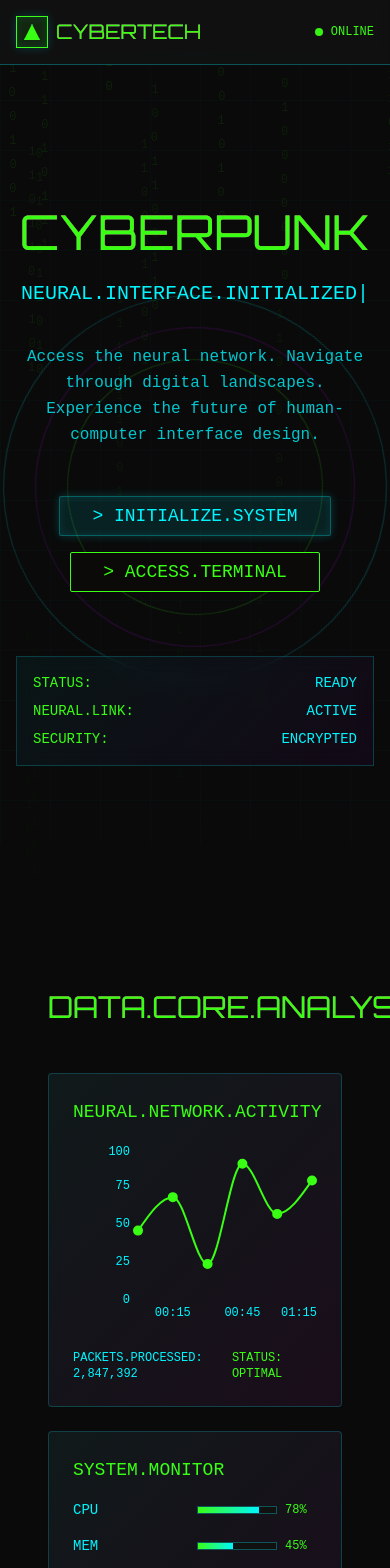
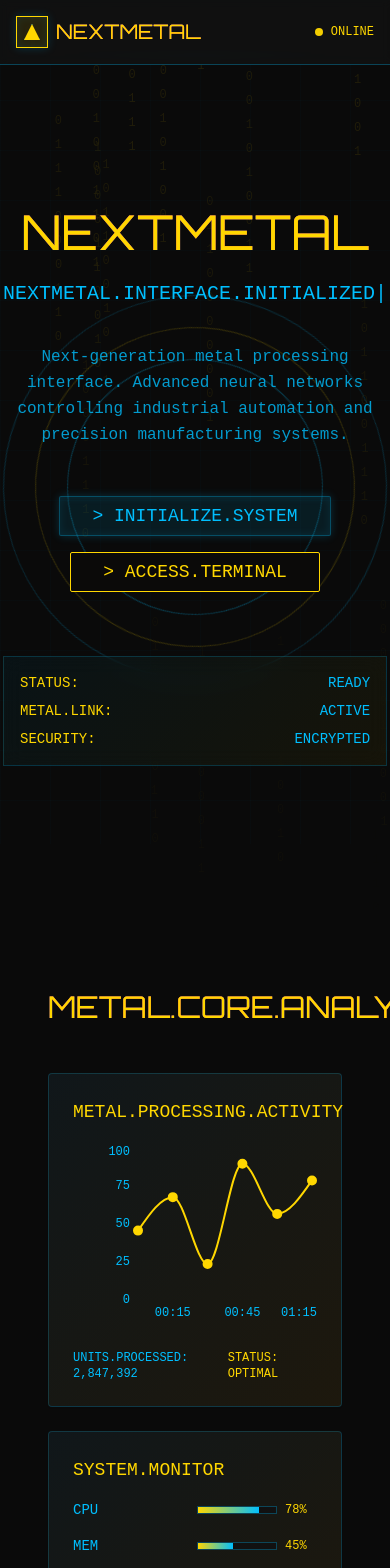
Before and after one commit to fiveoceans-dev/synthwave-interface-forge, a React (Vite) app: page / in a window 390 px wide. Shown: the top 1568 px of the page. Built offline with nearby package versions, Linux system fonts and the light colour scheme.

Commit message:
Refactor: Rebrand to NextMetal
Update the website's branding to NextMetal, using yellow and blue colors.

```diff
--- a/src/components/DataPanels.tsx
+++ b/src/components/DataPanels.tsx
@@ -22,14 +22,14 @@ const DataPanels = () => {
   return (
     <section className="py-20 px-4 relative z-10">
       <div className="container mx-auto">
-        <h2 className="text-3xl font-cyber text-cyber-green text-center mb-12 glitch-text" data-text="DATA.CORE.ANALYSIS">
-          DATA.CORE.ANALYSIS
+        <h2 className="text-3xl font-cyber text-cyber-yellow text-center mb-12 glitch-text" data-text="METAL.CORE.ANALYSIS">
+          METAL.CORE.ANALYSIS
         </h2>
 
         <div className="grid grid-cols-1 md:grid-cols-2 lg:grid-cols-3 gap-6">
           {/* Network Activity Chart */}
           <Card className="cyber-panel p-6 col-span-1 lg:col-span-2">
-            <h3 className="text-cyber-green font-mono text-lg mb-4">NEURAL.NETWORK.ACTIVITY</h3>
+            <h3 className="text-cyber-yellow font-mono text-lg mb-4">METAL.PROCESSING.ACTIVITY</h3>
             <div className="h-48">
               <ResponsiveContainer width="100%" height="100%">
                 <LineChart data={networkData}>
@@ -37,33 +37,33 @@ const DataPanels = () => {
                     dataKey="time"
                     axisLine={false}
                     tickLine={false}
-                    tick={{ fill: '#00f5ff', fontSize: 12 }}
+                    tick={{ fill: '#00bfff', fontSize: 12 }}
                   />
                   <YAxis
                     axisLine={false}
                     tickLine={false}
-                    tick={{ fill: '#00f5ff', fontSize: 12 }}
+                    tick={{ fill: '#00bfff', fontSize: 12 }}
                   />
                   <Line
                     type="monotone"
                     dataKey="value"
-                    stroke="#39ff14"
+                    stroke="#ffd700"
                     strokeWidth={2}
-                    dot={{ fill: '#39ff14', strokeWidth: 2, r: 4 }}
-                    activeDot={{ r: 6, fill: '#00f5ff' }}
+                    dot={{ fill: '#ffd700', strokeWidth: 2, r: 4 }}
+                    activeDot={{ r: 6, fill: '#00bfff' }}
                   />
                 </LineChart>
               </ResponsiveContainer>
             </div>
             <div className="mt-4 flex justify-between text-xs font-mono">
-              <span className="text-cyber-blue">PACKETS.PROCESSED: 2,847,392</span>
-              <span className="text-cyber-green">STATUS: OPTIMAL</span>
+              <span className="text-cyber-blue">UNITS.PROCESSED: 2,847,392</span>
+              <span className="text-cyber-yellow">STATUS: OPTIMAL</span>
             </div>
           </Card>
 
           {/* System Monitor */}
           <Card className="cyber-panel p-6">
-            <h3 className="text-cyber-green font-mono text-lg mb-4">SYSTEM.MONITOR</h3>
+            <h3 className="text-cyber-yellow font-mono text-lg mb-4">SYSTEM.MONITOR</h3>
             <div className="space-y-4">
               {systemData.map((item) => (
                 <div key={item.name} className="flex items-center justify-between">
@@ -71,11 +71,11 @@ const DataPanels = () => {
                   <div className="flex items-center space-x-2">
                     <div className="w-20 h-2 bg-cyber-dark border border-cyber-blue/30 overflow-hidden">
                       <div
-                        className="h-full bg-gradient-to-r from-cyber-green to-cyber-blue transition-all duration-1000"
+                        className="h-full bg-gradient-to-r from-cyber-yellow to-cyber-blue transition-all duration-1000"
                         style={{ width: `${item.value}%` }}
                       />
                     </div>
-                    <span className="text-cyber-green text-xs font-mono w-8">{item.value}%</span>
+                    <span className="text-cyber-yellow text-xs font-mono w-8">{item.value}%</span>
                   </div>
                 </div>
               ))}
@@ -84,19 +84,19 @@ const DataPanels = () => {
 
           {/* Security Status */}
           <Card className="cyber-panel p-6">
-            <h3 className="text-cyber-green font-mono text-lg mb-4">SECURITY.STATUS</h3>
+            <h3 className="text-cyber-yellow font-mono text-lg mb-4">SECURITY.STATUS</h3>
             <div className="space-y-3">
               <div className="flex justify-between items-center">
                 <span className="text-cyber-blue text-sm">FIREWALL</span>
-                <span className="text-cyber-green text-sm">ACTIVE</span>
+                <span className="text-cyber-yellow text-sm">ACTIVE</span>
               </div>
               <div className="flex justify-between items-center">
                 <span className="text-cyber-blue text-sm">ENCRYPTION</span>
-                <span className="text-cyber-green text-sm">256-BIT</span>
+                <span className="text-cyber-yellow text-sm">256-BIT</span>
               </div>
               <div className="flex justify-between items-center">
                 <span className="text-cyber-blue text-sm">INTRUSION</span>
-                <span className="text-cyber-green text-sm">BLOCKED</span>
+                <span className="text-cyber-yellow text-sm">BLOCKED</span>
               </div>
               <div className="flex justify-between items-center">
                 <span className="text-cyber-blue text-sm">ACCESS.LVL</span>
@@ -107,7 +107,7 @@ const DataPanels = () => {
 
           {/* Data Stream */}
           <Card className="cyber-panel p-6 col-span-1 lg:col-span-2">
-            <h3 className="text-cyber-green font-mono text-lg mb-4">DATA.STREAM.ANALYSIS</h3>
+            <h3 className="text-cyber-yellow font-mono text-lg mb-4">METAL.STREAM.ANALYSIS</h3>
             <div className="h-48">
               <ResponsiveContainer width="100%" height="100%">
                 <BarChart data={systemData}>
@@ -115,12 +115,12 @@ const DataPanels = () => {
                     dataKey="name"
                     axisLine={false}
                     tickLine={false}
-                    tick={{ fill: '#00f5ff', fontSize: 12 }}
+                    tick={{ fill: '#00bfff', fontSize: 12 }}
                   />
                   <YAxis
                     axisLine={false}
                     tickLine={false}
-                    tick={{ fill: '#00f5ff', fontSize: 12 }}
+                    tick={{ fill: '#00bfff', fontSize: 12 }}
                   />
                   <Bar
                     dataKey="value"
@@ -128,8 +128,8 @@ const DataPanels = () => {
                   />
                   <defs>
                     <linearGradient id="gradient" x1="0" y1="0" x2="0" y2="1">
-                      <stop offset="0%" stopColor="#39ff14" />
-                      <stop offset="100%" stopColor="#00f5ff" />
+                      <stop offset="0%" stopColor="#ffd700" />
+                      <stop offset="100%" stopColor="#00bfff" />
                     </linearGradient>
                   </defs>
                 </BarChart>
--- a/src/components/HeroSection.tsx
+++ b/src/components/HeroSection.tsx
@@ -5,7 +5,7 @@ import { Button } from '@/components/ui/button';
 const HeroSection = () => {
   const [text, setText] = useState('');
   const [currentIndex, setCurrentIndex] = useState(0);
-  const fullText = 'NEURAL.INTERFACE.INITIALIZED';
+  const fullText = 'NEXTMETAL.INTERFACE.INITIALIZED';
 
   useEffect(() => {
     if (currentIndex < fullText.length) {
@@ -24,8 +24,8 @@ const HeroSection = () => {
         {/* Wireframe sphere */}
         <div className="absolute top-1/2 left-1/2 transform -translate-x-1/2 -translate-y-1/2">
           <div className="w-96 h-96 rounded-full border border-cyber-blue/20 animate-spin" style={{animationDuration: '20s'}} />
-          <div className="absolute inset-8 rounded-full border border-cyber-purple/20 animate-spin" style={{animationDuration: '15s', animationDirection: 'reverse'}} />
-          <div className="absolute inset-16 rounded-full border border-cyber-green/20 animate-spin" style={{animationDuration: '10s'}} />
+          <div className="absolute inset-8 rounded-full border border-cyber-yellow/20 animate-spin" style={{animationDuration: '15s', animationDirection: 'reverse'}} />
+          <div className="absolute inset-16 rounded-full border border-cyber-blue/30 animate-spin" style={{animationDuration: '10s'}} />
         </div>
 
         {/* Matrix rain effect */}
@@ -33,7 +33,7 @@ const HeroSection = () => {
           {Array.from({ length: 20 }).map((_, i) => (
             <div
               key={i}
-              className="absolute text-cyber-green text-xs font-mono animate-matrix-rain"
+              className="absolute text-cyber-yellow text-xs font-mono animate-matrix-rain"
               style={{
                 left: `${Math.random() * 100}%`,
                 animationDelay: `${Math.random() * 2}s`,
@@ -53,8 +53,8 @@ const HeroSection = () => {
       {/* Main Content */}
       <div className="relative z-10 text-center max-w-4xl mx-auto">
         {/* Main Title */}
-        <h1 className="text-5xl md:text-7xl font-cyber text-cyber-green mb-6 glitch-text" data-text="CYBERPUNK">
-          CYBERPUNK
+        <h1 className="text-5xl md:text-7xl font-cyber text-cyber-yellow mb-6 glitch-text" data-text="NEXTMETAL">
+          NEXTMETAL
         </h1>
 
         {/* Subtitle with typing effect */}
@@ -65,8 +65,8 @@ const HeroSection = () => {
 
         {/* Description */}
         <p className="text-cyber-blue/80 mb-12 max-w-2xl mx-auto leading-relaxed">
-          Access the neural network. Navigate through digital landscapes.
-          Experience the future of human-computer interface design.
+          Next-generation metal processing interface. Advanced neural networks controlling
+          industrial automation and precision manufacturing systems.
         </p>
 
         {/* Action Buttons */}
@@ -78,7 +78,7 @@ const HeroSection = () => {
           </Button>
           <Button
             variant="outline"
-            className="border-cyber-green text-cyber-green hover:bg-cyber-green hover:text-cyber-black transition-all duration-300 px-8 py-3 font-mono text-lg"
+            className="border-cyber-yellow text-cyber-yellow hover:bg-cyber-yellow hover:text-cyber-black transition-all duration-300 px-8 py-3 font-mono text-lg"
           >
             &gt; ACCESS.TERMINAL
           </Button>
@@ -87,15 +87,15 @@ const HeroSection = () => {
         {/* Status Display */}
         <div className="cyber-panel p-4 max-w-md mx-auto">
           <div className="flex justify-between items-center text-sm font-mono">
-            <span className="text-cyber-green">STATUS:</span>
+            <span className="text-cyber-yellow">STATUS:</span>
             <span className="text-cyber-blue">READY</span>
           </div>
           <div className="flex justify-between items-center text-sm font-mono mt-2">
-            <span className="text-cyber-green">NEURAL.LINK:</span>
+            <span className="text-cyber-yellow">METAL.LINK:</span>
             <span className="text-cyber-blue">ACTIVE</span>
           </div>
           <div className="flex justify-between items-center text-sm font-mono mt-2">
-            <span className="text-cyber-green">SECURITY:</span>
+            <span className="text-cyber-yellow">SECURITY:</span>
             <span className="text-cyber-blue">ENCRYPTED</span>
           </div>
         </div>
--- a/src/components/Navigation.tsx
+++ b/src/components/Navigation.tsx
@@ -19,11 +19,11 @@ const Navigation = () => {
         <div className="flex items-center justify-between h-16">
           {/* Logo */}
           <div className="flex items-center space-x-2">
-            <div className="w-8 h-8 border border-cyber-green cyber-border bg-cyber-green/10 flex items-center justify-center">
-              <div className="w-4 h-4 bg-cyber-green animate-glow-pulse" style={{clipPath: 'polygon(50% 0%, 0% 100%, 100% 100%)'}} />
+            <div className="w-8 h-8 border border-cyber-yellow cyber-border bg-cyber-yellow/10 flex items-center justify-center">
+              <div className="w-4 h-4 bg-cyber-yellow animate-glow-pulse" style={{clipPath: 'polygon(50% 0%, 0% 100%, 100% 100%)'}} />
             </div>
-            <span className="font-cyber text-xl text-cyber-green glitch-text" data-text="CYBERTECH">
-              CYBERTECH
+            <span className="font-cyber text-xl text-cyber-yellow glitch-text" data-text="NEXTMETAL">
+              NEXTMETAL
             </span>
           </div>
 
@@ -36,7 +36,7 @@ const Navigation = () => {
                 className={`
                   font-mono text-sm px-4 py-2 transition-all duration-300
                   ${activeSection === item.id
-                    ? 'text-cyber-green bg-cyber-green/10 cyber-border'
+                    ? 'text-cyber-yellow bg-cyber-yellow/10 cyber-border'
                     : 'text-cyber-blue/70 hover:text-cyber-blue hover:bg-cyber-blue/10'
                   }
                 `}
@@ -49,8 +49,8 @@ const Navigation = () => {
 
           {/* Status Indicator */}
           <div className="flex items-center space-x-2">
-            <div className="w-2 h-2 bg-cyber-green rounded-full animate-pulse" />
-            <span className="text-xs text-cyber-green font-mono">ONLINE</span>
+            <div className="w-2 h-2 bg-cyber-yellow rounded-full animate-pulse" />
+            <span className="text-xs text-cyber-yellow font-mono">ONLINE</span>
           </div>
         </div>
       </div>
--- a/src/index.css
+++ b/src/index.css
@@ -9,43 +9,43 @@
 @layer base {
   :root {
     --background: 10 10% 4%;
-    --foreground: 180 100% 90%;
+    --foreground: 60 100% 90%;
 
     --card: 10 10% 6%;
-    --card-foreground: 180 100% 90%;
+    --card-foreground: 60 100% 90%;
 
     --popover: 10 10% 6%;
-    --popover-foreground: 180 100% 90%;
+    --popover-foreground: 60 100% 90%;
 
-    --primary: 180 100% 50%;
+    --primary: 200 100% 50%;
     --primary-foreground: 0 0% 0%;
 
-    --secondary: 270 100% 50%;
-    --secondary-foreground: 0 0% 100%;
+    --secondary: 60 100% 50%;
+    --secondary-foreground: 0 0% 0%;
 
     --muted: 10 10% 15%;
-    --muted-foreground: 180 50% 70%;
+    --muted-foreground: 200 50% 70%;
 
-    --accent: 120 100% 50%;
+    --accent: 60 100% 50%;
     --accent-foreground: 0 0% 0%;
 
     --destructive: 0 100% 50%;
     --destructive-foreground: 0 0% 100%;
 
-    --border: 180 100% 20%;
-    --input: 180 100% 20%;
-    --ring: 180 100% 50%;
+    --border: 200 100% 30%;
+    --input: 200 100% 30%;
+    --ring: 200 100% 50%;
 
     --radius: 0.25rem;
 
     --sidebar-background: 10 10% 6%;
-    --sidebar-foreground: 180 100% 90%;
-    --sidebar-primary: 180 100% 50%;
+    --sidebar-foreground: 60 100% 90%;
+    --sidebar-primary: 200 100% 50%;
     --sidebar-primary-foreground: 0 0% 0%;
     --sidebar-accent: 10 10% 15%;
-    --sidebar-accent-foreground: 180 100% 90%;
-    --sidebar-border: 180 100% 20%;
-    --sidebar-ring: 180 100% 50%;
+    --sidebar-accent-foreground: 60 100% 90%;
+    --sidebar-border: 200 100% 30%;
+    --sidebar-ring: 200 100% 50%;
   }
 }
 
@@ -57,31 +57,31 @@
   body {
     @apply bg-background text-foreground font-mono;
     background-image:
-      radial-gradient(circle at 25% 25%, rgba(0, 245, 255, 0.1) 0%, transparent 50%),
-      radial-gradient(circle at 75% 75%, rgba(191, 0, 255, 0.1) 0%, transparent 50%),
-      linear-gradient(45deg, transparent 49%, rgba(0, 245, 255, 0.03) 50%, transparent 51%);
+      radial-gradient(circle at 25% 25%, rgba(0, 191, 255, 0.1) 0%, transparent 50%),
+      radial-gradient(circle at 75% 75%, rgba(255, 215, 0, 0.1) 0%, transparent 50%),
+      linear-gradient(45deg, transparent 49%, rgba(0, 191, 255, 0.03) 50%, transparent 51%);
   }
 }
 
 @layer components {
   .cyber-grid {
     background-image:
-      linear-gradient(rgba(0, 245, 255, 0.1) 1px, transparent 1px),
-      linear-gradient(90deg, rgba(0, 245, 255, 0.1) 1px, transparent 1px);
+      linear-gradient(rgba(0, 191, 255, 0.1) 1px, transparent 1px),
+      linear-gradient(90deg, rgba(0, 191, 255, 0.1) 1px, transparent 1px);
     background-size: 50px 50px;
   }
 
   .cyber-border {
-    border: 1px solid rgba(0, 245, 255, 0.3);
+    border: 1px solid rgba(0, 191, 255, 0.3);
     box-shadow:
-      0 0 10px rgba(0, 245, 255, 0.2),
-      inset 0 0 10px rgba(0, 245, 255, 0.1);
+      0 0 10px rgba(0, 191, 255, 0.2),
+      inset 0 0 10px rgba(0, 191, 255, 0.1);
   }
 
   .cyber-panel {
-    background: linear-gradient(135deg, rgba(0, 245, 255, 0.05) 0%, rgba(191, 0, 255, 0.05) 100%);
+    background: linear-gradient(135deg, rgba(0, 191, 255, 0.05) 0%, rgba(255, 215, 0, 0.05) 100%);
     backdrop-filter: blur(10px);
-    border: 1px solid rgba(0, 245, 255, 0.2);
+    border: 1px solid rgba(0, 191, 255, 0.2);
   }
 
   .glitch-text {
@@ -106,7 +106,7 @@
 
   .glitch-text::after {
     animation: glitch 0.3s ease-in-out infinite alternate-reverse;
-    color: #00f5ff;
+    color: #00bfff;
     z-index: -2;
   }
 }
--- a/tailwind.config.ts
+++ b/tailwind.config.ts
@@ -1,4 +1,3 @@
-
 import type { Config } from "tailwindcss";
 
 export default {
@@ -63,15 +62,15 @@ export default {
 					border: 'hsl(var(--sidebar-border))',
 					ring: 'hsl(var(--sidebar-ring))'
 				},
-				// Cyberpunk color palette
+				// NextMetal color palette - Yellow and Blue theme
 				cyber: {
 					black: '#0a0a0a',
 					dark: '#111111',
-					blue: '#00f5ff',
-					green: '#39ff14',
-					purple: '#bf00ff',
+					blue: '#00bfff',
+					yellow: '#ffd700',
+					'blue-bright': '#00d4ff',
+					'yellow-bright': '#ffff00',
 					red: '#ff073a',
-					yellow: '#ffff00',
 					orange: '#ff8c00',
 				}
 			},
@@ -99,10 +98,10 @@ export default {
 				},
 				'glow-pulse': {
 					'0%, 100%': {
-						boxShadow: '0 0 5px #00f5ff, 0 0 10px #00f5ff, 0 0 15px #00f5ff'
+						boxShadow: '0 0 5px #00bfff, 0 0 10px #00bfff, 0 0 15px #00bfff'
 					},
 					'50%': {
-						boxShadow: '0 0 10px #00f5ff, 0 0 20px #00f5ff, 0 0 30px #00f5ff'
+						boxShadow: '0 0 10px #00bfff, 0 0 20px #00bfff, 0 0 30px #00bfff'
 					}
 				},
 				'scan-line': {
```
Also changed, not shown: src/components/TerminalSection.tsx (+24 -24 lines), src/pages/Index.tsx (+8 -9 lines).
